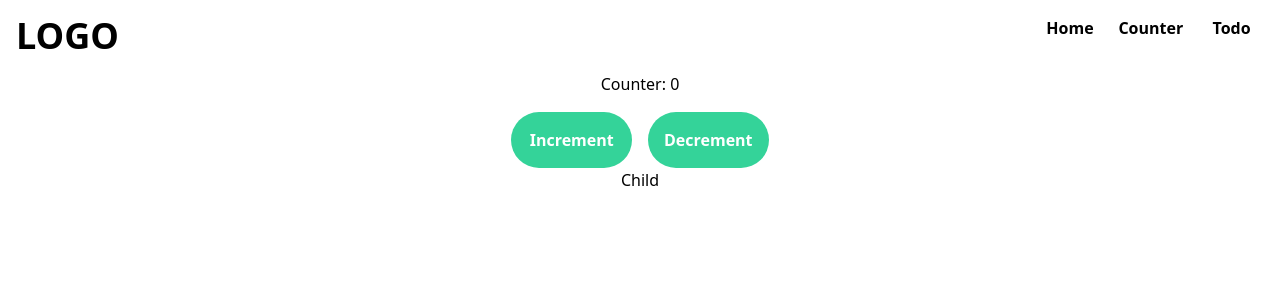
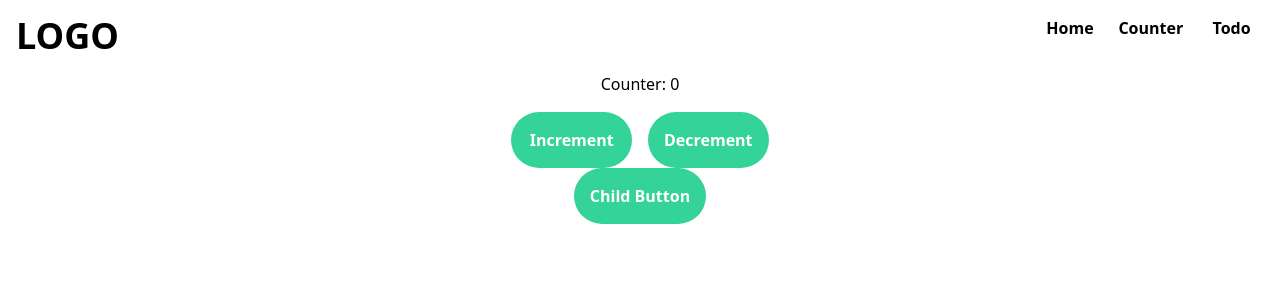
Before and after one commit to bggbr/react-playground, a React (Vite) app: page /counter in a window 1280 px wide. Shown: the top 300 px of the page. Built offline with nearby package versions, Linux system fonts and the light colour scheme.

Commit message:
버튼 컴포넌트로 교체

```diff
--- a/src/components/Child.tsx
+++ b/src/components/CounterChild.tsx
@@ -1,5 +1,6 @@
 import { useDispatch } from "react-redux";
 import { increment } from "../reducers/counterReducer";
+import Button from "./common/Button";
 export default function Child() {
     const dispatch = useDispatch();
 
@@ -7,5 +8,5 @@ export default function Child() {
         dispatch(increment());
     };
 
-    return <button onClick={incrementNumber}>Child</button>;
+    return <Button name='Child Button' onClick={incrementNumber} />;
 }
--- a/src/components/common/Button.tsx
+++ b/src/components/common/Button.tsx
@@ -7,7 +7,7 @@ type Props = {
 
 export default function Button({ name, onClick }: Props) {
     return (
-        <button className='p-4 bg-emerald-400 rounded-full text-center' onClick={onClick}>
+        <button className='p-4 bg-emerald-400 rounded-full text-center text-white font-bold' onClick={onClick}>
             {name}
         </button>
     );
--- a/src/pages/Counter.tsx
+++ b/src/pages/Counter.tsx
@@ -1,7 +1,8 @@
 import { useDispatch, useSelector } from "react-redux";
 import { RootState } from "../store/reducers";
 import { increment, decrement } from "../reducers/counterReducer";
-import Child from "../components/Child";
+import CounterChild from "../components/CounterChild";
+import Button from "../components/common/Button";
 
 export default function Counter() {
     const dispatch = useDispatch();
@@ -10,14 +11,10 @@ export default function Counter() {
         <div className='flex flex-col items-center'>
             <h1>Counter: {count}</h1>
             <div className='grid grid-cols-2 grid-rows-1 gap-x-4 text-white font-bold mt-4'>
-                <button className='p-4 bg-emerald-400 rounded-full' onClick={() => dispatch(increment())}>
-                    Increment
-                </button>
-                <button className='p-4 bg-emerald-400 rounded-full' onClick={() => dispatch(decrement())}>
-                    Decrement
-                </button>
+                <Button name='Increment' onClick={() => dispatch(increment())} />
+                <Button name='Decrement' onClick={() => dispatch(decrement())} />
             </div>
-            <Child />
+            <CounterChild />
         </div>
     );
 }
--- a/src/pages/Home.tsx
+++ b/src/pages/Home.tsx
@@ -1,3 +1,3 @@
 export default function Home() {
-    return <div>Home</div>;
+    return <div className='flex justify-center'>Home</div>;
 }
```
